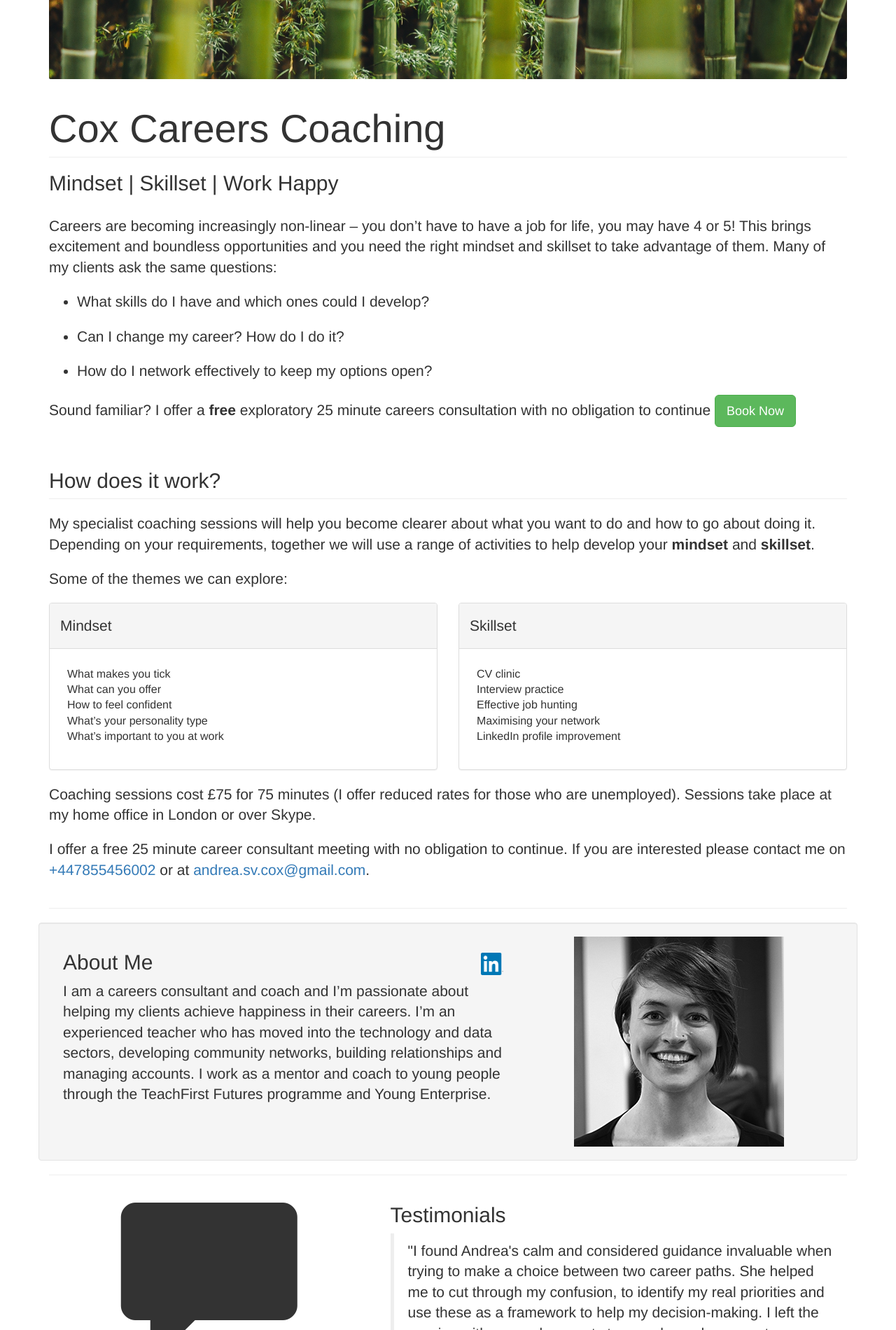
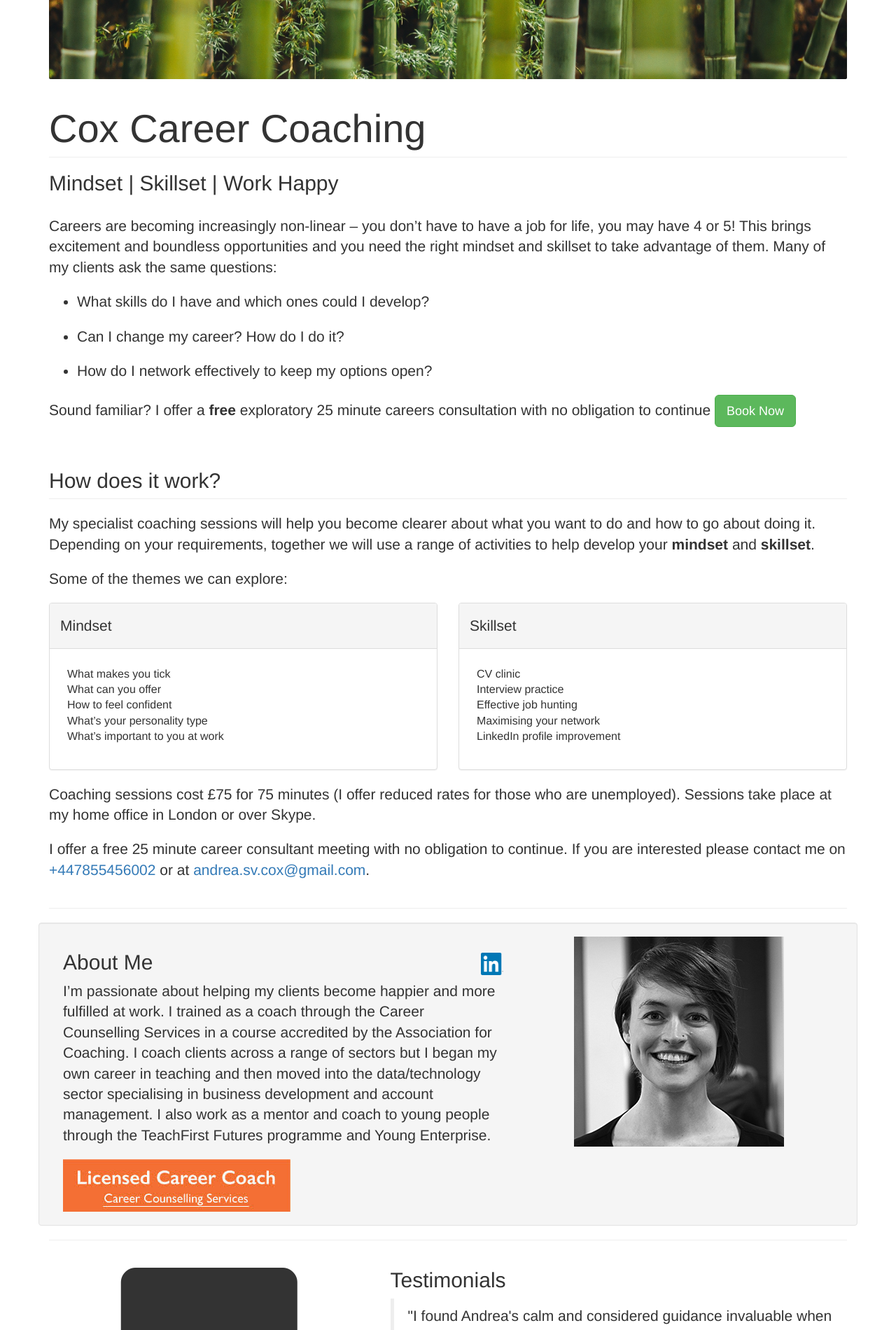
Before and after one commit to greenreveller/greenreveller.github.io, a plain HTML site: page index.html in a window 1280 px wide. Shown: the part 225-2125 px from the top of the page at 70% size. Drawn offline with nearby package versions, Linux system fonts and the light colour scheme; a script that the page names is missing.

Commit message:
Add logo, update text

```diff
--- a/index.html
+++ b/index.html
@@ -7,7 +7,7 @@
     <meta name="description" content="1:1 careers coaching to help develop your mindset and skillset so you can work happy. london career coach network change free session consultant advice job accredited skype  ">
     <meta name="author" content="Andrea Cox">
 
-    <title>Cox Careers Coaching</title>
+    <title>Cox Career Coaching</title>
 
     <link rel="stylesheet" type="text/css" href="https://maxcdn.bootstrapcdn.com/bootstrap/3.3.6/css/bootstrap.min.css">
     <link rel="stylesheet" type="text/css" href="style.css">
@@ -25,7 +25,7 @@
       <div class="header">
         <img src="assets/hero1.jpeg" class="hero">
         <div class="header-text">
-          <h1 class="page-header" id="title">Cox Careers Coaching</h1>
+          <h1 class="page-header" id="title">Cox Career Coaching</h1>
           <h2 id="tagline">Mindset | Skillset | Work Happy</h2>
           <p class="lead">Careers are becoming increasingly non-linear &ndash; you don’t have to have a job for life, you may have 4 or 5! This brings excitement and boundless opportunities and you need the right mindset and skillset to take advantage of them. Many of my clients ask the same questions:</p>
           <ul>
@@ -95,7 +95,8 @@
       <div class="row featurette well" id="aboutme">
         <div class="col-md-7" >
             <h2 class="featurette-heading">About Me<a id="linkedin" href="https://uk.linkedin.com/in/andreasvcox" target="_blank"><img src="assets/In-2C-128px-TM.png"></a></h2>
-            <p class="lead">I am a careers consultant and coach and I’m passionate about helping my clients achieve happiness in their careers. I’m an experienced teacher who has moved into the technology and data sectors, developing community networks, building relationships and managing accounts. I work as a mentor and coach to young people through the TeachFirst Futures programme and Young Enterprise.</p>
+            <p class="lead">I’m passionate about helping my clients become happier and more fulfilled at work. I trained as a coach through the Career Counselling Services in a course accredited by the Association for Coaching. I coach clients across a range of sectors but I began my own career in teaching and then moved into the data/technology sector specialising in business development and account management. I also work as a mentor and coach to young people through the TeachFirst Futures programme and Young Enterprise.</p>
+            <a href="http://www.career-counselling-services.co.uk/" target="_blank"><img src="assets/Licensed Career Coach .jpg"></a>
         </div>
         <div class="col-md-5">
           <img class="featurette-image img-responsive center-block" alt="Andrea Cox" src="assets/Andreaprofile.jpg" data-holder-rendered="true">
```
Also changed, not shown: assets/Licensed Career Coach .jpg (added).
